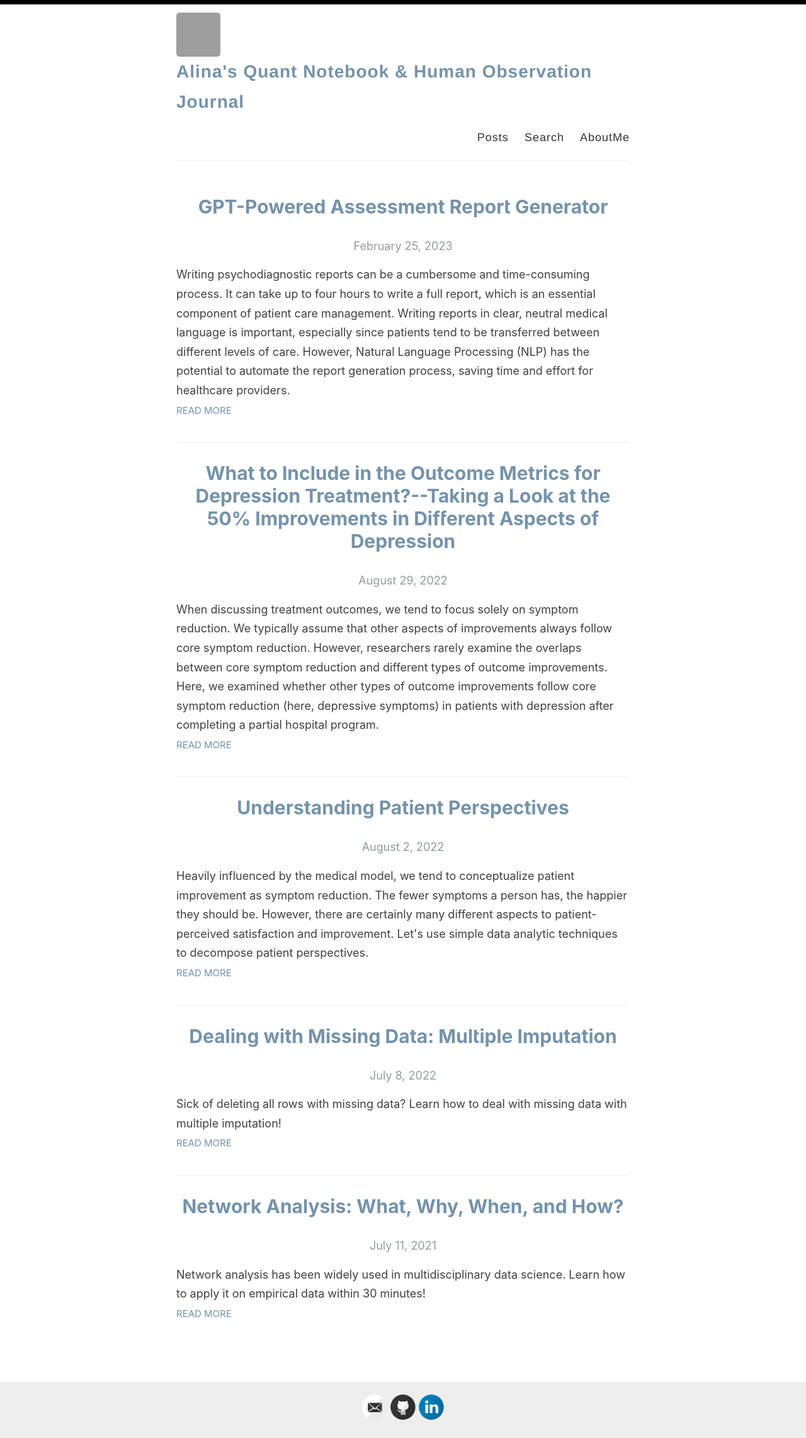
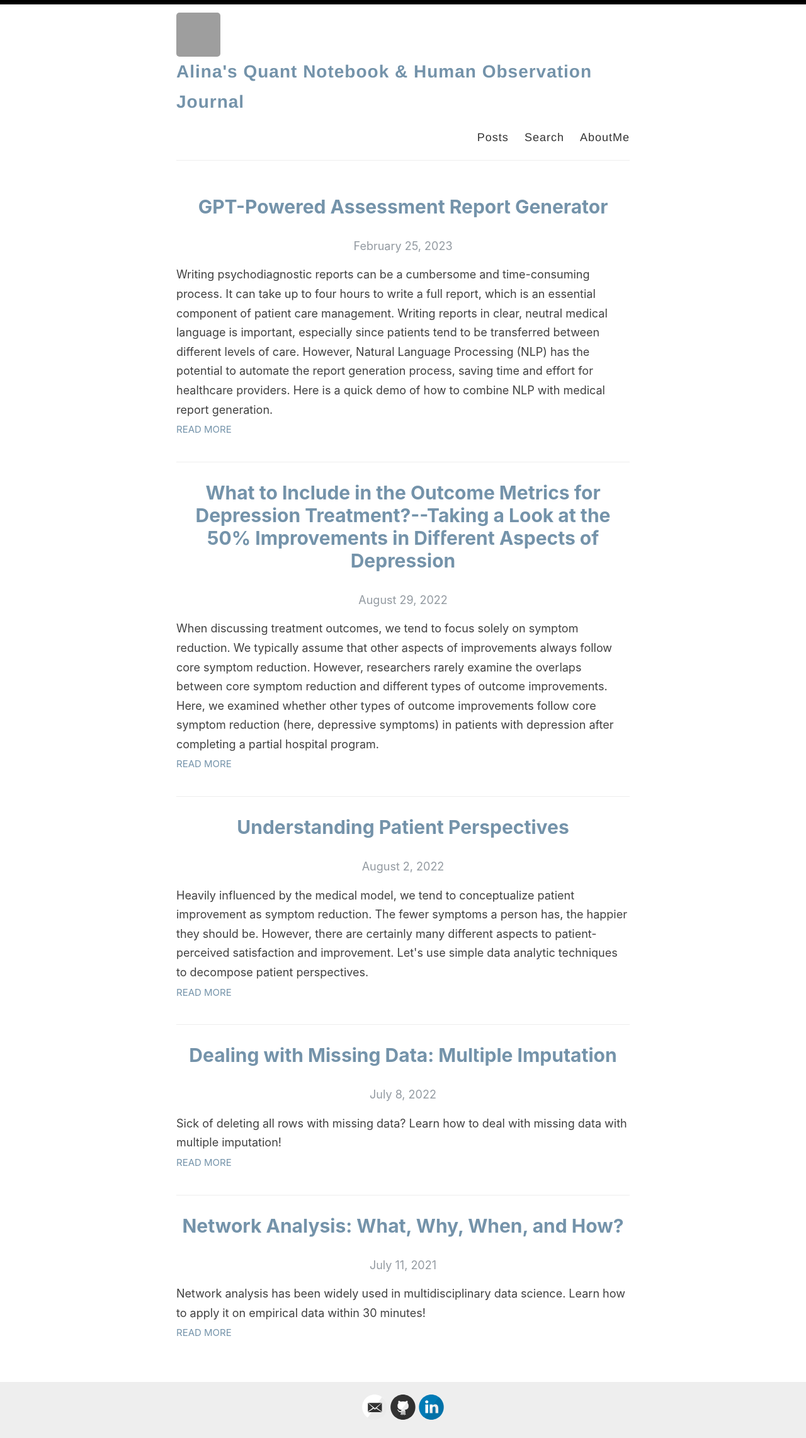
Before and after one commit to sin-ying-lin/sin-ying-lin.github.io, a Jekyll site: the page built from index.html, in a window 1280 px wide. Shown: the whole page at 63% size. Built offline with Jekyll 4.4.1, drawn with Linux system fonts in a browser that asks for light colours; the list of posts is cut into pages by our own code; grey boxes are pictures that could not be loaded.

Commit message:
Update 2023-02-25-GPT_AssessmentReportGenerator.md

```diff
--- a/_posts/2023-02-25-GPT_AssessmentReportGenerator.md
+++ b/_posts/2023-02-25-GPT_AssessmentReportGenerator.md
@@ -2,8 +2,7 @@
 layout: post
 title: "GPT-Powered Assessment Report Generator"
 categories: GenerativeAI
-excerpt: Writing psychodiagnostic reports can be a cumbersome and time-consuming process. It can take up to four hours to write a full report, which is an essential component of patient care management. Writing reports in clear, neutral medical language is important, especially since patients tend to be transferred between different levels of care. However, Natural Language Processing (NLP) has the potential to automate the report generation process, saving time and effort for healthcare providers.
-
+excerpt: Writing psychodiagnostic reports can be a cumbersome and time-consuming process. It can take up to four hours to write a full report, which is an essential component of patient care management. Writing reports in clear, neutral medical language is important, especially since patients tend to be transferred between different levels of care. However, Natural Language Processing (NLP) has the potential to automate the report generation process, saving time and effort for healthcare providers. Here is a quick demo of how to combine NLP with medical report generation.
 ---
 
 ## Introduction
```
